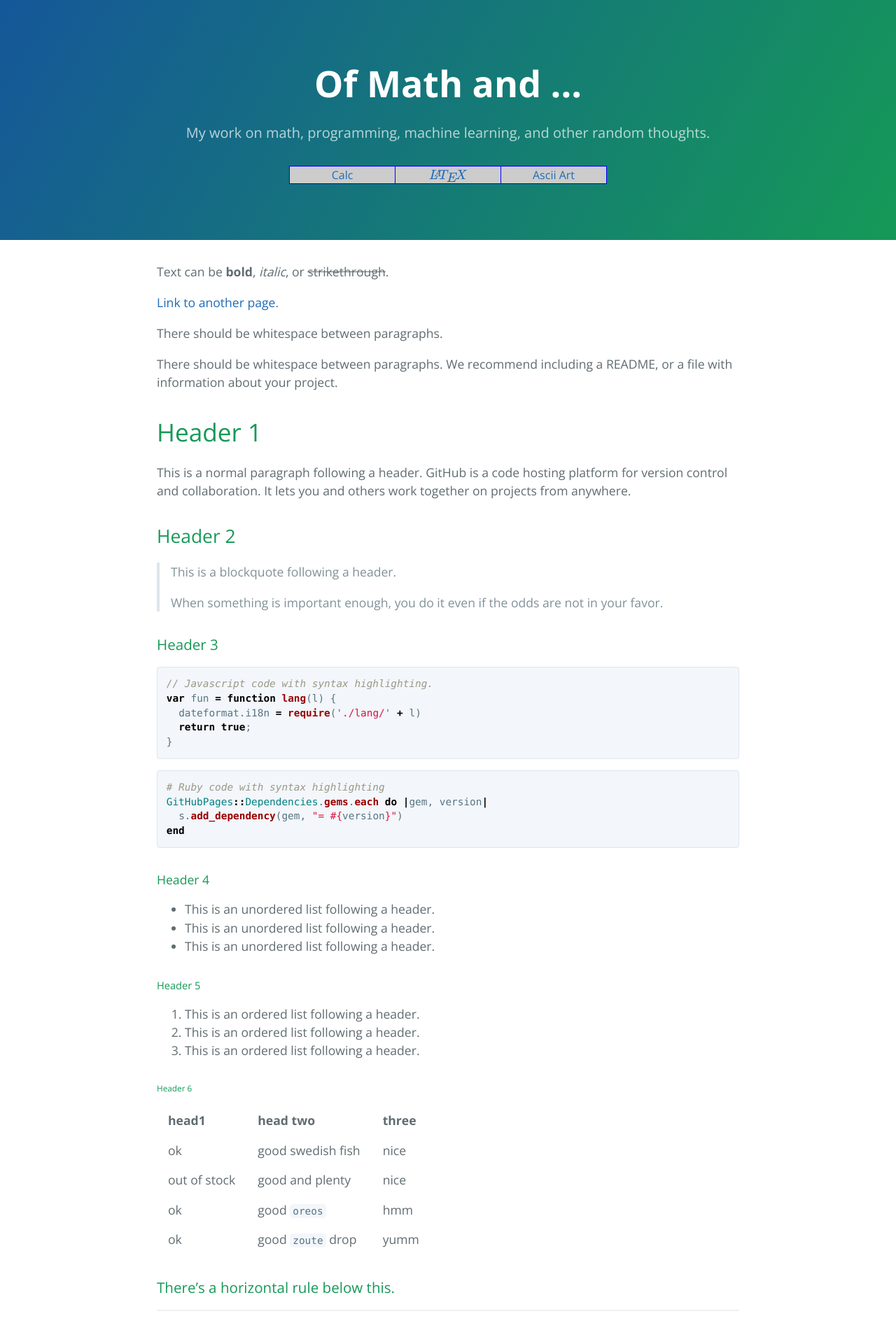
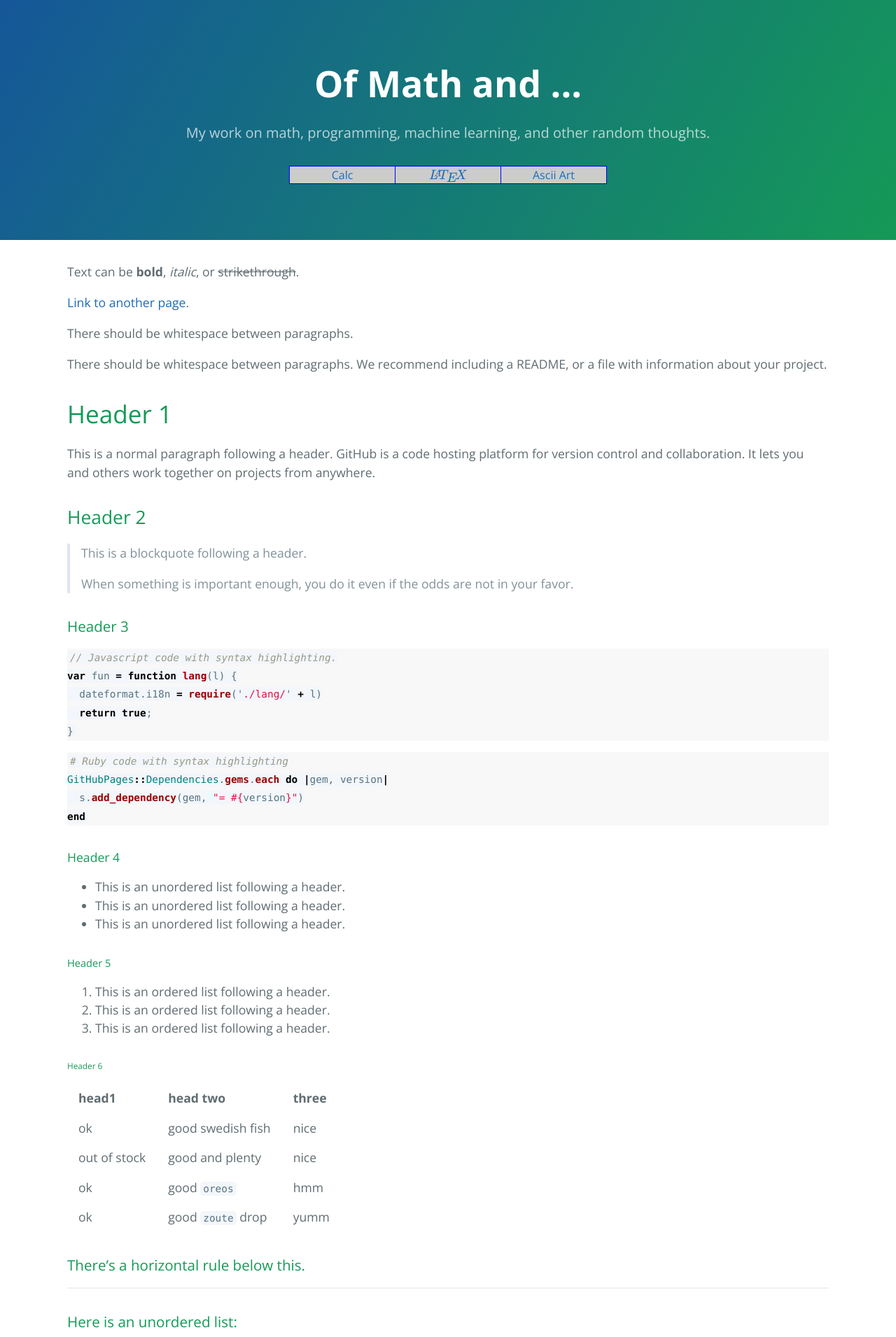
Before and after one commit to ThinGarfield/ThinGarfield.github.io, a Jekyll site: the page built from reference.md, in a window 1280 px wide. Shown: the top 1911 px of the page at 70% size. Built offline with Jekyll 4.4.1, drawn with Linux system fonts in a browser that asks for light colours; formulas are drawn with MathJax 3.

Commit message:
display cleanup

```diff
--- a/_sass/jekyll-theme-cayman.scss
+++ b/_sass/jekyll-theme-cayman.scss
@@ -167,7 +167,7 @@ a {
   }
 
   @include large {
-    max-width: 64rem;
+    max-width: 80rem;
     padding: 2rem 6rem;
     margin: 0 auto;
     font-size: 1.1rem;
@@ -226,28 +226,28 @@ a {
     border-radius: 0.3rem;
   }
 
-  pre {
-    padding: 0.8rem;
-    margin-top: 0;
-    margin-bottom: 1rem;
-    font: 1rem Consolas, "Liberation Mono", Menlo, Courier, monospace;
-    color: $code-text-color;
-    word-wrap: normal;
-    background-color: $code-bg-color;
-    border: solid 1px $border-color;
-    border-radius: 0.3rem;
+//   pre {
+//     padding: 0.8rem;
+//     margin-top: 0;
+//     margin-bottom: 1rem;
+//     font: 1rem Consolas, "Liberation Mono", Menlo, Courier, monospace;
+//     color: $code-text-color;
+//     word-wrap: normal;
+//     background-color: $code-bg-color;
+//     border: solid 1px $border-color;
+//     border-radius: 0.3rem;
 
-    > code {
-      padding: 0;
-      margin: 0;
-      font-size: 0.9rem;
-      color: $code-text-color;
-      word-break: normal;
-      white-space: pre;
-      background: transparent;
-      border: 0;
-    }
-  }
+//     > code {
+//       padding: 0;
+//       margin: 0;
+//       font-size: 0.9rem;
+//       color: $code-text-color;
+//       word-break: normal;
+//       white-space: pre;
+//       background: transparent;
+//       border: 0;
+//     }
+//   }
 
   .highlight {
     margin-bottom: 1rem;
@@ -258,33 +258,33 @@ a {
     }
   }
 
-  .highlight pre,
-  pre {
-    padding: 0.8rem;
-    overflow: auto;
-    font-size: 0.9rem;
-    line-height: 1.45;
-    border-radius: 0.3rem;
-    -webkit-overflow-scrolling: touch;
-  }
+//   .highlight pre,
+//   pre {
+//     padding: 0.8rem;
+//     overflow: auto;
+//     font-size: 0.9rem;
+//     line-height: 1.45;
+//     border-radius: 0.3rem;
+//     -webkit-overflow-scrolling: touch;
+//   }
 
-  pre code,
-  pre tt {
-    display: inline;
-    max-width: initial;
-    padding: 0;
-    margin: 0;
-    overflow: initial;
-    line-height: inherit;
-    word-wrap: normal;
-    background-color: transparent;
-    border: 0;
+//   pre code,
+//   pre tt {
+//     display: inline;
+//     max-width: initial;
+//     padding: 0;
+//     margin: 0;
+//     overflow: initial;
+//     line-height: inherit;
+//     word-wrap: normal;
+//     background-color: transparent;
+//     border: 0;
 
-    &:before,
-    &:after {
-      content: normal;
-    }
-  }
+//     &:before,
+//     &:after {
+//       content: normal;
+//     }
+//   }
 
   ul,
   ol {
--- a/assets/css/style.scss
+++ b/assets/css/style.scss
@@ -25,6 +25,30 @@
     flex: 1;
     height: 45px;
     width: 100%;
+}
+.asctextout {
+    padding: 0.8rem;
+    margin-top: 0;
+    margin-bottom: 1rem;
+    font: 1rem Consolas, "Liberation Mono", Menlo, Courier, monospace;
+    color: $code-text-color;
+    word-wrap: normal;
+    background-color: $code-bg-color;
+    border: solid 1px $border-color;
+    border-radius: 0.3rem;
+    text-align: center;
+}
+.ascimgout {
+    padding: 0.8rem;
+    margin-top: 0;
+    margin-bottom: 1rem;
+    font: 0.5rem Consolas, "Liberation Mono", Menlo, Courier, monospace;
+    color: $code-text-color;
+    word-wrap: normal;
+    background-color: $code-bg-color;
+    border: solid 1px $border-color;
+    border-radius: 0.3rem;
+    text-align: center;
 }
 .calchistory {
     flex: 1;
--- a/calc.html
+++ b/calc.html
@@ -89,7 +89,6 @@ permalink: /calc
         if (inOut) {
             content.innerHTML = "<pre>" + text + "</pre>";
         } else if (successOut) {
-            alert(text);
             content.innerHTML = "$$" + text + "$$";
             MathJax.Hub.Queue(["Typeset", MathJax.Hub, content]);
         } else {
```
Also changed, not shown: ascii.html (+10 -8 lines).
